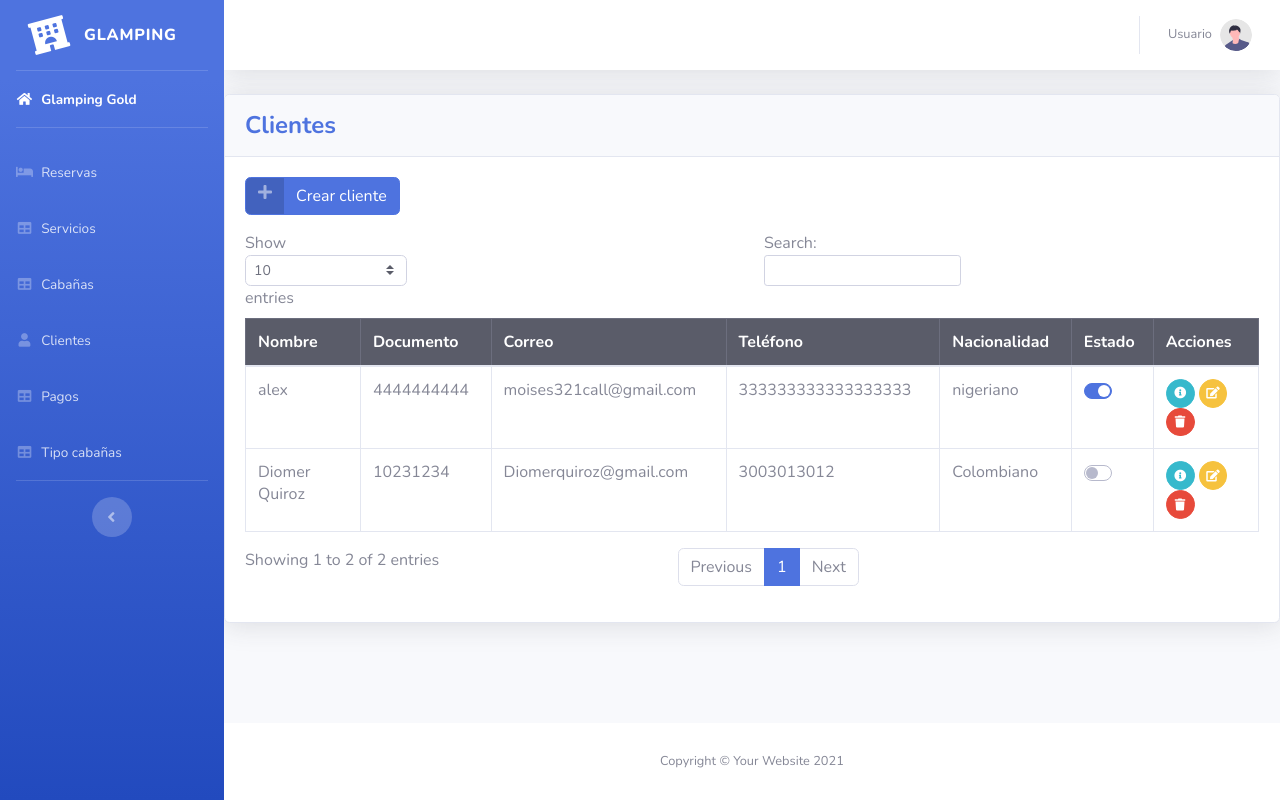
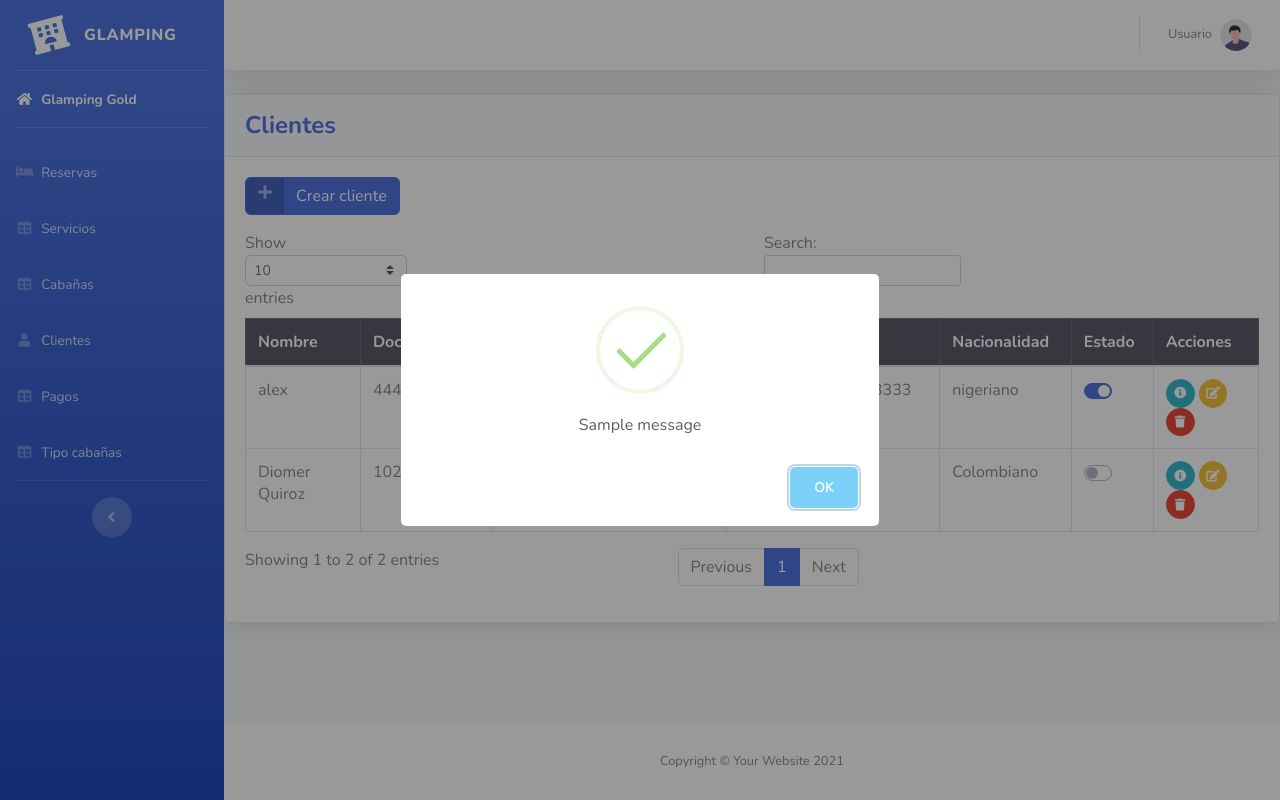
Before and after one commit to moisesd18r19/GOLD_GLAPING2, a Django app: page /clientes/ in a window 1280 px wide. Run offline with Django 5.2, Linux system fonts and the light colour scheme; data comes from the database, SQL or seed files in the repository; both versions use the stored data as it was after the commit; tables that the repository leaves empty hold one stand-in row (values such as "Sample post"); one stand-in notice (Sample message) is shown; some libraries are stand-ins or nearby versions.

Commit message:
Delete cliente

```diff
--- a/Glamping_Gold/cliente/urls.py
+++ b/Glamping_Gold/cliente/urls.py
@@ -5,4 +5,5 @@ urlpatterns = [
     path('', views.cliente, name='cliente'),
     path('cliente_status/<int:cliente_id>/', views.change_status_cliente, name='cliente_status'),
     path('create/', views.create_cliente, name='create_cliente'),
+    path('delete/<int:cliente_id>/', views.delete_cliente, name='delete_cliente'),
 ]
--- a/Glamping_Gold/cliente/views.py
+++ b/Glamping_Gold/cliente/views.py
@@ -1,6 +1,7 @@
 from django.shortcuts import render, redirect
 from .forms import ClienteForm
 from .models import Cliente
+from django.contrib import messages
 
 def cliente(request):
     cliente_list = Cliente.objects.all()
@@ -18,3 +19,12 @@ def create_cliente(request):
         form.save()
         return redirect('cliente')
     return render(request, 'cliente/create.html', {'form': form})
+
+def delete_cliente(request, cliente_id):
+    cliente = Cliente.objects.get(pk=cliente_id)
+    try:
+        cliente.delete()
+        messages.success(request, 'Cliente eliminado correctamente.')
+    except:
+        messages.error(request, 'No se puede eliminar el autor porque está asociado a un libro.')
+    return redirect('cliente')
--- a/Glamping_Gold/templates/cliente/index.html
+++ b/Glamping_Gold/templates/cliente/index.html
@@ -50,7 +50,7 @@
                         <a href="" class="btn btn-warning btn-circle btn-sm">
                             <i class="fas fa-edit"></i>
                         </a>
-                        <a href="" class="btn btn-danger btn-circle btn-sm">
+                        <a href="{% url 'delete_cliente' cliente.id %}" class="deleteBtn btn btn-danger btn-circle btn-sm">
                             <i class="fas fa-trash"></i>
                         </a>
                     </td>
@@ -61,4 +61,38 @@
         </div>
     </div>
 </div>
+
+<!-- Alerta eliminar registro Cliente -->
+<script>
+    document.querySelectorAll('.deleteBtn').forEach(function(deleteBtn) {
+    deleteBtn.addEventListener('click', function (event) {
+        event.preventDefault();
+
+        swal({
+            title: "Estás seguro que deseas eliminar?",
+            icon: "warning",
+            buttons: true,
+            dangerMode: true,
+        })
+        .then((willDelete) => {
+            if (willDelete) {
+                window.location.href = this.getAttribute('href');
+            }
+        });
+    });
+});
+</script>
+
+{% if messages %}
+    {% for message in messages %}
+        <script>
+            swal({
+                text: "{{ message }}",
+                icon: "{{ message.tags }}",
+                button: "OK",
+            });
+        </script>
+    {% endfor %}
+{% endif %}
+
 {%endblock%}
```
Also changed, not shown: Glamping_Gold/db.sqlite3.
